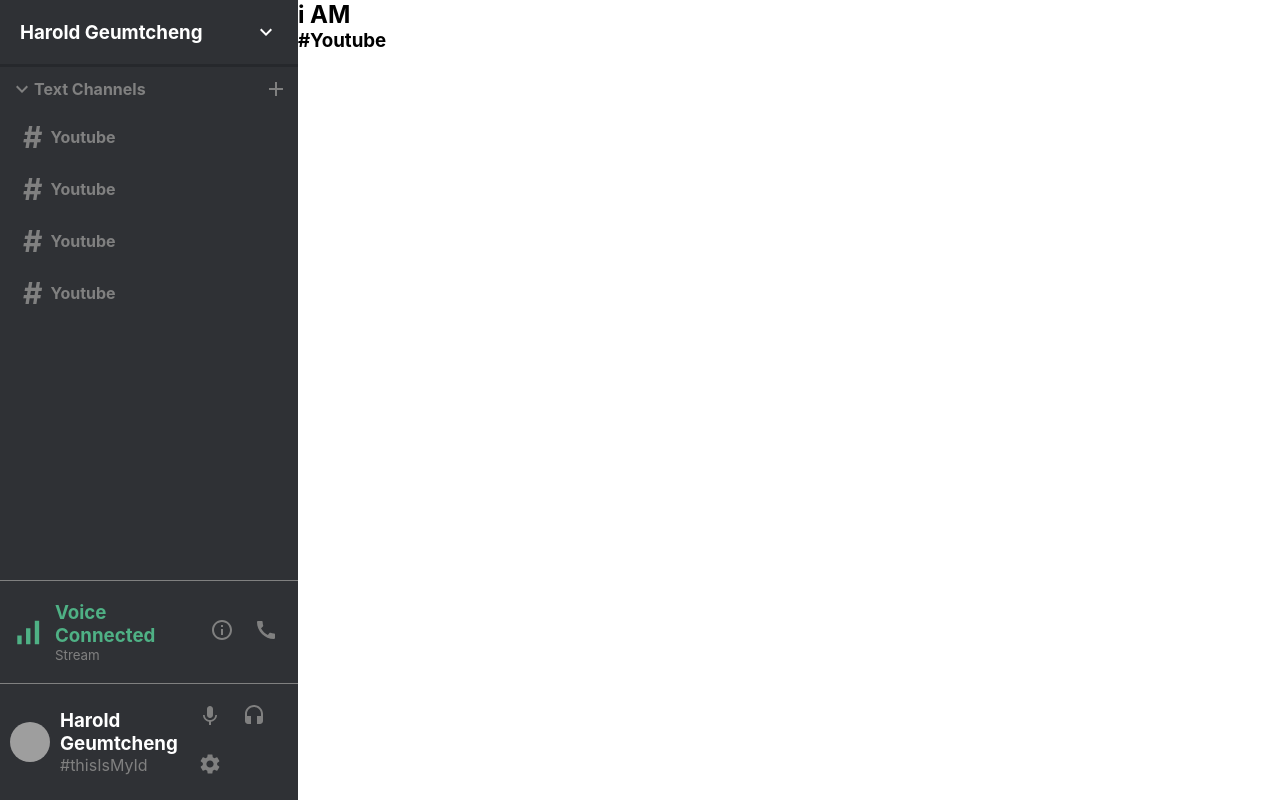
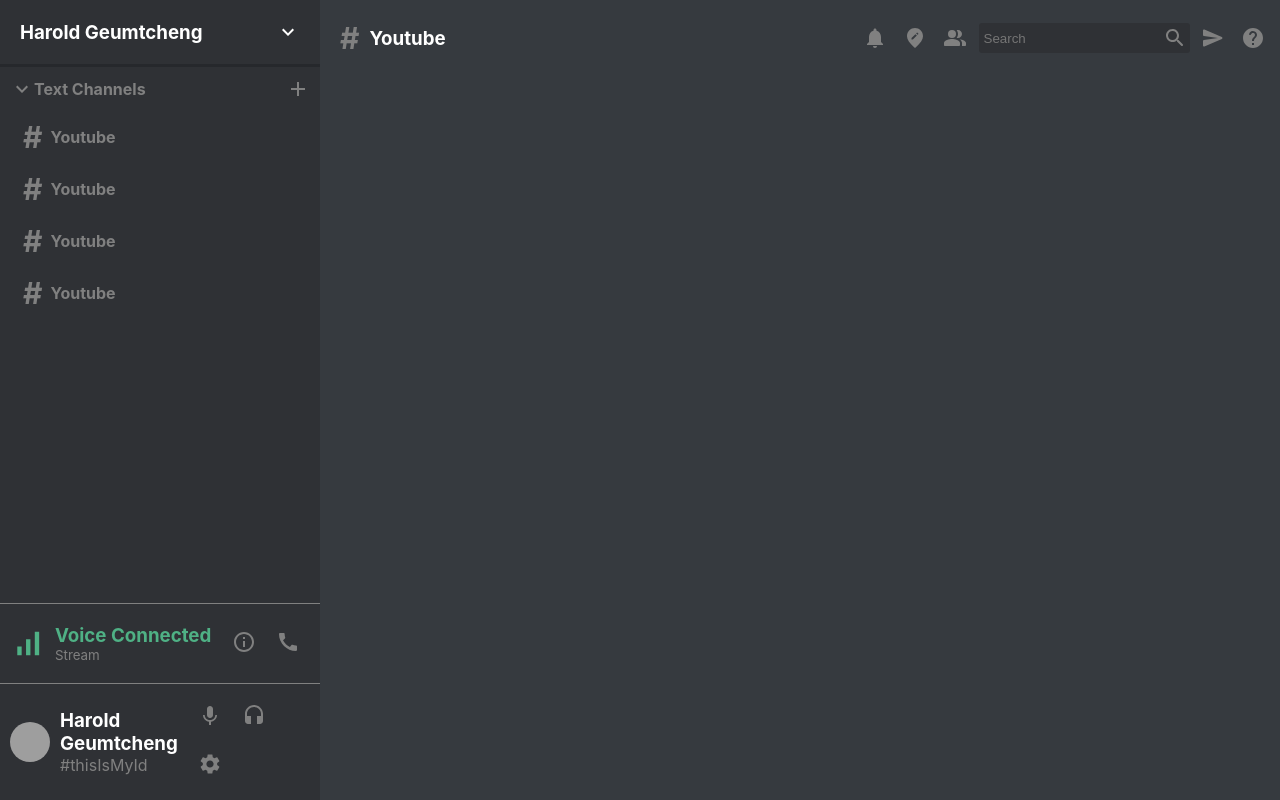
Before and after one commit to Harold-debug/discord-clone, a React (Create React App) app: page / in a window 1280 px wide. Built offline with nearby package versions, Linux system fonts and the light colour scheme; grey boxes are pictures that could not be loaded.

Commit message:
worked out the chat header

```diff
--- a/src/Chat.css
+++ b/src/Chat.css
@@ -0,0 +1,6 @@
+.chat {
+  display: flex;
+  flex-direction: column;
+  flex: 0.75;
+  background-color: #363a3f;
+}
--- a/src/ChatHeader.css
+++ b/src/ChatHeader.css
@@ -0,0 +1,44 @@
+.chatHeader {
+  display: flex;
+  justify-content: space-between;
+  align-items: center;
+  color: gray;
+  padding: 10px;
+}
+.chatHeader_hash {
+  color: gray;
+  font-size: 30px;
+  padding: 10px;
+}
+.chatHeader_left > h3 {
+  display: flex;
+  align-items: center;
+  color: white;
+}
+.chatHeader_right {
+  display: flex;
+  align-items: center;
+  flex: 0.5;
+  justify-content: space-between;
+}
+.chatHeader_right > .MuiSvgIcon-root {
+  padding: 5px;
+  cursor: pointer;
+}
+.chatHeader_right > .MuiSvgIcon-root:hover {
+  color: white;
+}
+.chatHeader_search {
+  display: flex;
+  align-items: center;
+  color: gray;
+  background-color: #2f3135;
+  border-radius: 3px;
+  padding: 3px;
+}
+.chatHeader_search > input {
+  color: white;
+  background-color: transparent;
+  border: none;
+  outline-width: 0;
+}
--- a/src/ChatHeader.js
+++ b/src/ChatHeader.js
@@ -1,16 +1,32 @@
 import React from "react";
 import "./ChatHeader.css";
+import NotificationsIcon from "@mui/icons-material/Notifications";
+import EditLocationRoundedIcon from "@mui/icons-material/EditLocationRounded";
+import PeopleAltRoundedIcon from "@mui/icons-material/PeopleAltRounded";
+import SearchRoundedIcon from "@mui/icons-material/SearchRounded";
+import SendRoundedIcon from "@mui/icons-material/SendRounded";
+import HelpRoundedIcon from "@mui/icons-material/HelpRounded";
+
 function ChatHeader() {
   return (
     <div className="chatHeader">
-      <h2>i AM</h2>
-
       <div className="chatHeader_left">
         <h3>
-          <span className="chatHeder_hash">#</span>Youtube
+          <span className="chatHeader_hash">#</span>Youtube
         </h3>
       </div>
-      <div className="chatHeader_right"></div>
+      <div className="chatHeader_right">
+        <NotificationsIcon />
+        <EditLocationRoundedIcon />
+        <PeopleAltRoundedIcon />
+
+        <div className="chatHeader_search">
+          <input type="text" placeholder="Search" name="" id="" />
+          <SearchRoundedIcon />
+        </div>
+        <SendRoundedIcon />
+        <HelpRoundedIcon />
+      </div>
     </div>
   );
 }
```
